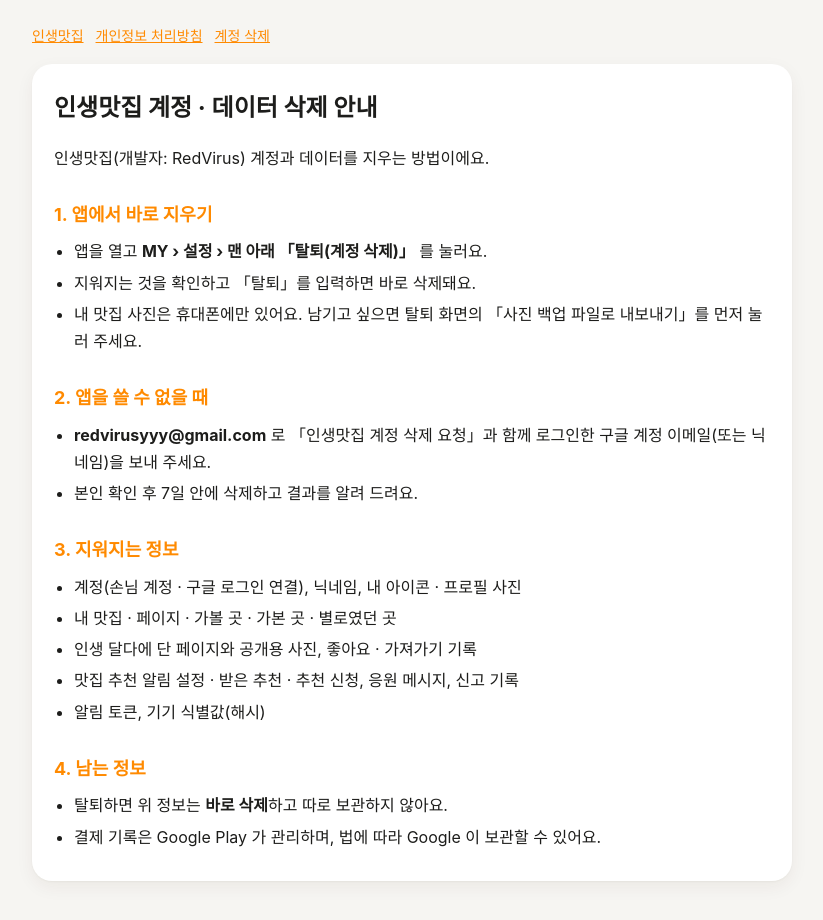
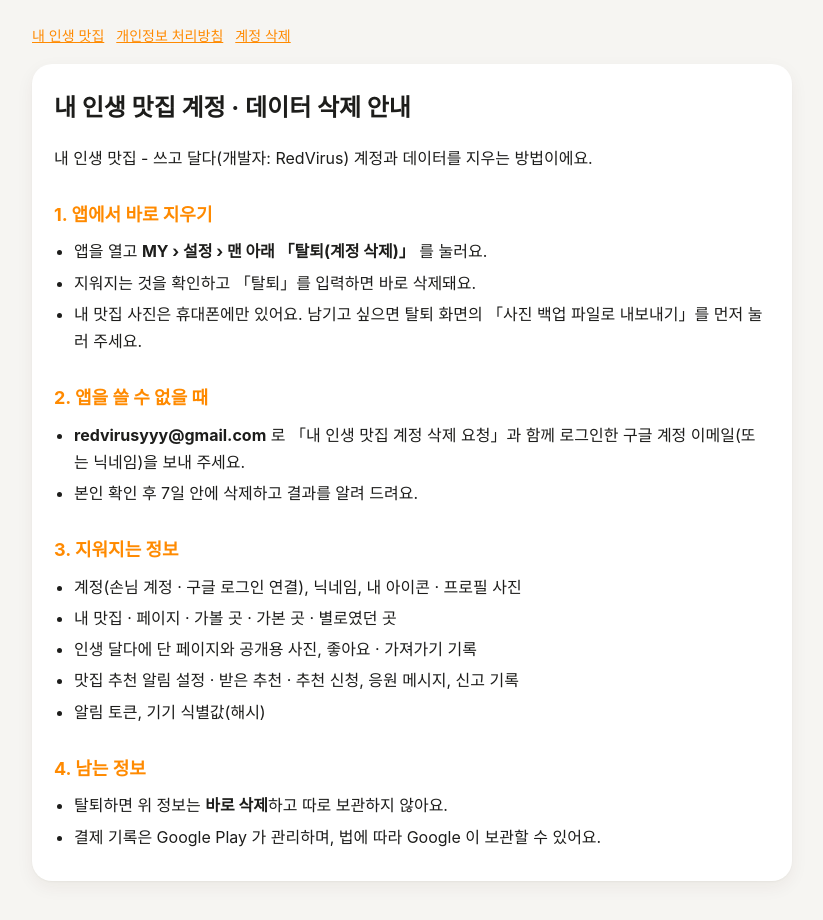
Before and after one commit to redvirusyyy-oss/insaengmatjip-site, a plain HTML site: page delete-account.html in a window 1280 px wide. Shown: the whole page, without its empty margins (228-1051 px from the left). Drawn offline with Linux system fonts and the light colour scheme.

Commit message:
앱 이름 「내 인생 맛집 - 쓰고 달다」로 바꿈(처리방침 · 계정 삭제 · 첫 화면 이름만, 내용은 그대로)
Co-Authored-By: Claude Opus 5.5 <noreply@anthropic.com>
Claude-Session: https://claude.ai/code/session_01P87EuWwpTeEw5QCZvLHg7b

```diff
--- a/delete-account.html
+++ b/delete-account.html
@@ -1,6 +1,6 @@
 <!doctype html>
 <html lang="ko"><head><meta charset="utf-8"><meta name="viewport" content="width=device-width, initial-scale=1">
-<title>인생맛집 계정 삭제</title>
+<title>내 인생 맛집 계정 삭제</title>
 <style>
 :root{--bg:#f6f5f2;--card:#fff;--text:#1d1d1b;--muted:#6b6b66;--brand:#FF8A00;--line:#e4e2dc}
 @media (prefers-color-scheme:dark){:root{--bg:#141414;--card:#1f1f1f;--text:#f1f1ee;--muted:#a4a49e;--line:#333331}}
@@ -11,9 +11,9 @@ h1{font-size:24px;margin:0 0 12px} h2{font-size:18px;margin:28px 0 8px;color:var
 ul{padding-left:20px;margin:6px 0} li{margin:4px 0} a{color:var(--brand)} code{font-size:14px}
 nav{margin:0 0 16px;font-size:14px;color:var(--muted)} nav a{margin-right:12px}
 </style></head><body><main>
-<nav><a href="./">인생맛집</a><a href="privacy.html">개인정보 처리방침</a><a href="delete-account.html">계정 삭제</a></nav>
-<div class="card"><h1>인생맛집 계정 · 데이터 삭제 안내</h1>
-<p>인생맛집(개발자: RedVirus) 계정과 데이터를 지우는 방법이에요.</p>
+<nav><a href="./">내 인생 맛집</a><a href="privacy.html">개인정보 처리방침</a><a href="delete-account.html">계정 삭제</a></nav>
+<div class="card"><h1>내 인생 맛집 계정 · 데이터 삭제 안내</h1>
+<p>내 인생 맛집 - 쓰고 달다(개발자: RedVirus) 계정과 데이터를 지우는 방법이에요.</p>
 <h2>1. 앱에서 바로 지우기</h2>
 <ul>
 <li>앱을 열고 <strong>MY › 설정 › 맨 아래 「탈퇴(계정 삭제)」</strong> 를 눌러요.</li>
@@ -22,7 +22,7 @@ nav{margin:0 0 16px;font-size:14px;color:var(--muted)} nav a{margin-right:12px}
 </ul>
 <h2>2. 앱을 쓸 수 없을 때</h2>
 <ul>
-<li><strong>redvirusyyy@gmail.com</strong> 로 「인생맛집 계정 삭제 요청」과 함께 로그인한 구글 계정 이메일(또는 닉네임)을 보내 주세요.</li>
+<li><strong>redvirusyyy@gmail.com</strong> 로 「내 인생 맛집 계정 삭제 요청」과 함께 로그인한 구글 계정 이메일(또는 닉네임)을 보내 주세요.</li>
 <li>본인 확인 후 7일 안에 삭제하고 결과를 알려 드려요.</li>
 </ul>
 <h2>3. 지워지는 정보</h2>
```
Also changed, not shown: index.html (+3 -3 lines), privacy.html (+4 -4 lines).
